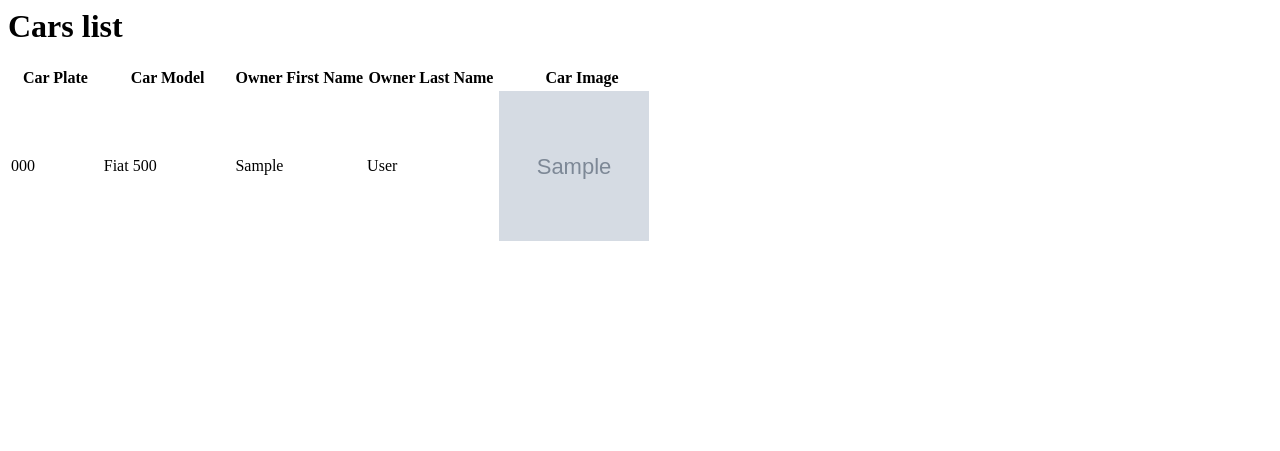
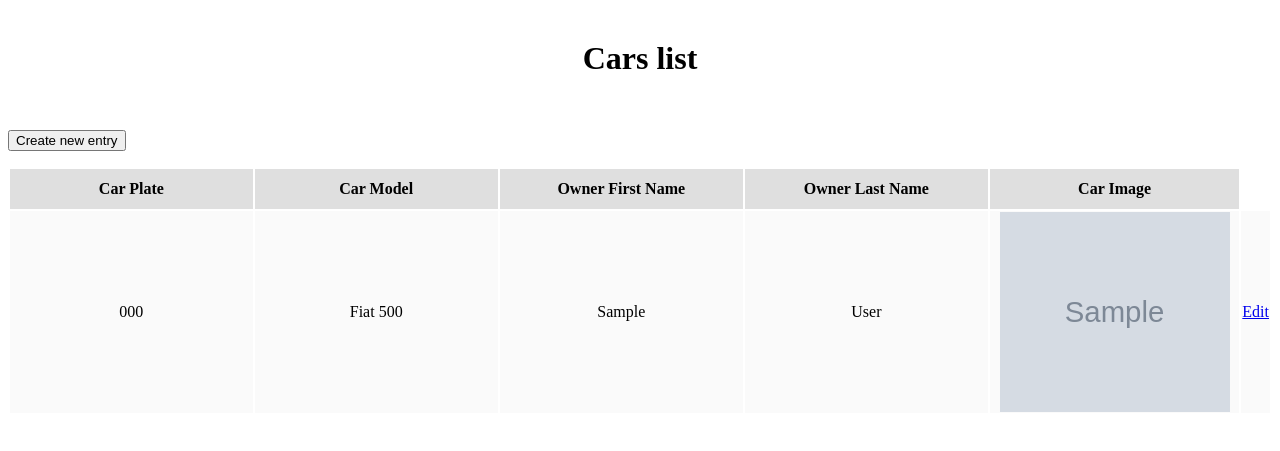
Before and after one commit to baranema/Django-CarRegister, a Django app: page /all in a window 1280 px wide. Shown: the top 451 px of the page. Run offline with Django 4.2, Linux system fonts and the light colour scheme; tables that the repository leaves empty hold one stand-in row (values such as "Sample post"); grey boxes marked "Sample" are stand-in pictures; parts of the project's set-up code (start-up, migrations or seed data) failed here and were passed over.

Commit message:
added very simple html for api forms

```diff
--- a/drf/car/api.py
+++ b/drf/car/api.py
@@ -3,7 +3,11 @@ from rest_framework.response import Response
 from .serializer import CarSerializer
 from django.shortcuts import render
 from .models import Car
+from django.forms import ModelForm, ValidationError
 from rest_framework.views import APIView
+from .forms import CarForm
+from django.shortcuts import redirect
+from re import match
 
 class CarCreateApi(generics.CreateAPIView):
     queryset = Car.objects.all()
@@ -21,12 +25,48 @@ class CarDeleteApi(generics.DestroyAPIView):
     queryset = Car.objects.all()
     serializer_class = CarSerializer
 
+class CarEdit(APIView):
+    def post(self, request, pk):
+        form = CarForm(request.POST or None, instance=Car.objects.get(pk=pk))
+
+        if form.is_valid():
+            post = form.save()
+            post.save()
+            return redirect('all_entries')
+        else:
+            carPlate = Car.objects.get(pk=pk).carPlate
+
+            if not match(Car.PLATE_REGEX, carPlate):
+                regex_error = ValidationError("The car plate number does not match any approved plate number examples.")
+
+            return render(request=request, template_name="entry.html", context={'form': form, 'error': regex_error})
+
+    def get(self, request, pk):
+        carForm = CarForm(instance=Car.objects.get(pk=pk))
+        return render(request=request, template_name="entry.html", context={'form': carForm})
+
+
+class CarCreate(APIView):
+    def post(self, request):
+        form = CarForm(request.POST)
+
+        if form.is_valid():
+            carPost = form.save()
+            carPost.save()
+            return redirect('all_entries')
+        else:
+            return render(request=request, template_name="entry.html", context={'form': form, 'error': form.errors})
+
+    def get(self, request):
+        form = CarForm()
+        return render(request=request, template_name="entry.html", context={'form': form})
+
+
 class CarList(APIView):
     def get(self, request):
-        queryset = Car.objects.all()
-        if queryset:
-            response = render(None, 'all_entries.html', {'cars': queryset})
+        cars = Car.objects.all()
+
+        if cars:
+            return render(None, 'all_entries.html', {'cars': cars})
         else:
-            response = render(request=request, template_name='all_entries.html')
-
-        return response
+            return render(request=request, template_name='all_entries.html')
--- a/drf/car/tasks.py
+++ b/drf/car/tasks.py
@@ -10,11 +10,9 @@ from .models import Car
 def get_image(carPlateNumber: str):
     car = Car.objects.get(carPlateNumber=carPlateNumber)
     images = glob.glob(f"media/{car.carModel.replace(' ', '_')}.*")
-    print("this -= ", images, " - car" )
 
     # retrieve locally
     if images:
-        print("hiii")
         Car.objects.filter(carPlateNumber=car.carPlateNumber).update(image=images[len(images)-1])
 
     return None
--- a/drf/car/templates/all_entries.html
+++ b/drf/car/templates/all_entries.html
@@ -2,29 +2,31 @@
     <head>
     </head>
     <body>
-        <h1>Cars list</h1>
-
-        <table>
-            <tr>
-                <th width="14%">Car Plate</th>
+        <h1 style="padding: 1em 0; text-align: center;">Cars list</h1>
+        <p>
+            <input type="button" onclick="location.href='{% url 'create_car'%}';" value="Create new entry"/>
+        </p>
+        <table style="text-align: center; margin: 0 auto;">
+            <tr style="background-color: #dfdfdf; height: 40px;">
+                <th width="20%">Car Plate</th>
                 <th width="20%">Car Model</th>
                 <th width="20%">Owner First Name</th>
                 <th width="20%">Owner Last Name</th>
-                <th width="30%">Car Image</th>
+                <th width="20%">Car Image</th>
             </tr>
 
             {% for car in cars %}
-                <tr>
+                <tr style="background-color: #fafafa;">
                     <td>{{ car.carPlateNumber }}</td>
                     <td>{{ car.carModel }}</td>
                     <td>{{ car.ownerFirstName }}</td>
                     <td>{{ car.ownerLastName }}</td>
                     <td>
                         {% if car.image %}
-                            <img src="{{ car.image.url }}" alt="{{car.carModel}}" width="150" height="150">
+                            <img src="{{ car.image.url }}" alt="{{car.carModel}}" style="object-fit: cover; width:230px; height:200px;">
                         {% endif %}
                     </td>
-
+                    <td><a href="{% url 'edit_car' car.id %}">Edit</a></td>
                 </tr>
             {% endfor %}
         </table>
--- a/drf/car/urls.py
+++ b/drf/car/urls.py
@@ -1,6 +1,8 @@
-from django.urls import path
-from .api import CarCreateApi, CarApi, CarUpdateApi, CarDeleteApi, CarList
+from django.urls import path, re_path
+from .api import CarCreateApi, CarApi, CarUpdateApi, CarDeleteApi, CarList, CarEdit, CarCreate
 from django.contrib import admin
+from django.conf import settings
+from django.conf.urls.static import static
 
 urlpatterns = [
     path(r'^admin/', admin.site.urls),
@@ -8,5 +10,10 @@ urlpatterns = [
     path('api/create', CarCreateApi.as_view()),
     path('api/<int:pk>', CarUpdateApi.as_view()),
     path('api/<int:pk>/delete', CarDeleteApi.as_view()),
-    path('all', CarList().as_view(), name='all-entries')
+    path('all', CarList.as_view(), name='all_entries'),
+    re_path('^all/get/(?P<pk>.*)$', CarEdit.as_view(), name='edit_car'),
+    path('create', CarCreate().as_view(), name='create_car'),
 ]
+
+urlpatterns += static(settings.STATIC_URL, document_root=settings.STATIC_ROOT)
+urlpatterns += static(settings.MEDIA_URL, document_root=settings.MEDIA_ROOT)
--- a/drf/drf/settings.py
+++ b/drf/drf/settings.py
@@ -14,7 +14,7 @@ from pathlib import Path
 import os
 
 # Build paths inside the project like this: BASE_DIR / 'subdir'.
-BASE_DIR = Path(__file__).resolve().parent.parent
+BASE_DIR = os.path.dirname(os.path.dirname(os.path.abspath(__file__)))
 
 # Quick-start development settings - unsuitable for production
 # See https://docs.djangoproject.com/en/4.0/howto/deployment/checklist/
@@ -81,7 +81,7 @@ CELERY_BROKER_URL = 'amqp://localhost'
 DATABASES = {
     'default': {
         'ENGINE': 'django.db.backends.sqlite3',
-        'NAME': BASE_DIR / 'db.sqlite3',
+        'NAME': os.path.join(BASE_DIR,'db.sqlite3'),
     }
 }
 
```
Also changed, not shown: drf/car/templates/entry.html (added, +27 -0 lines).
